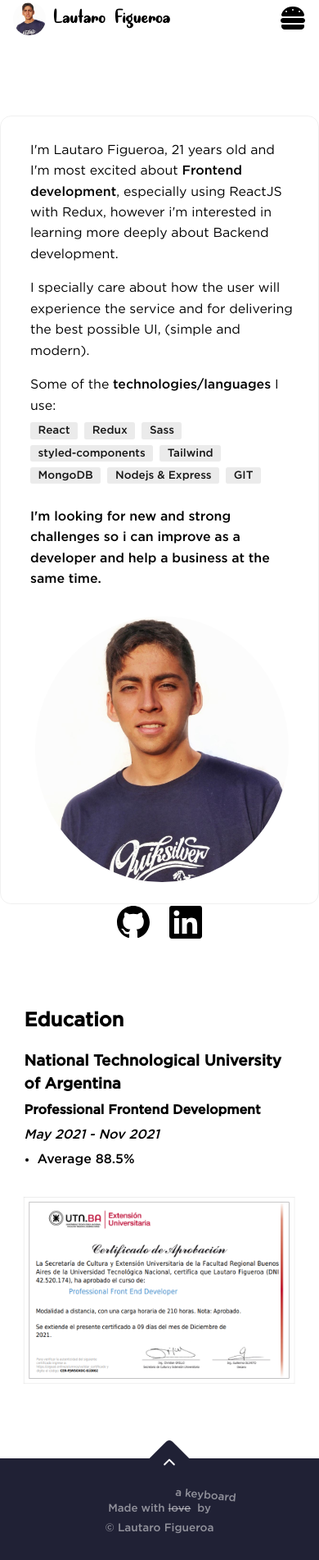
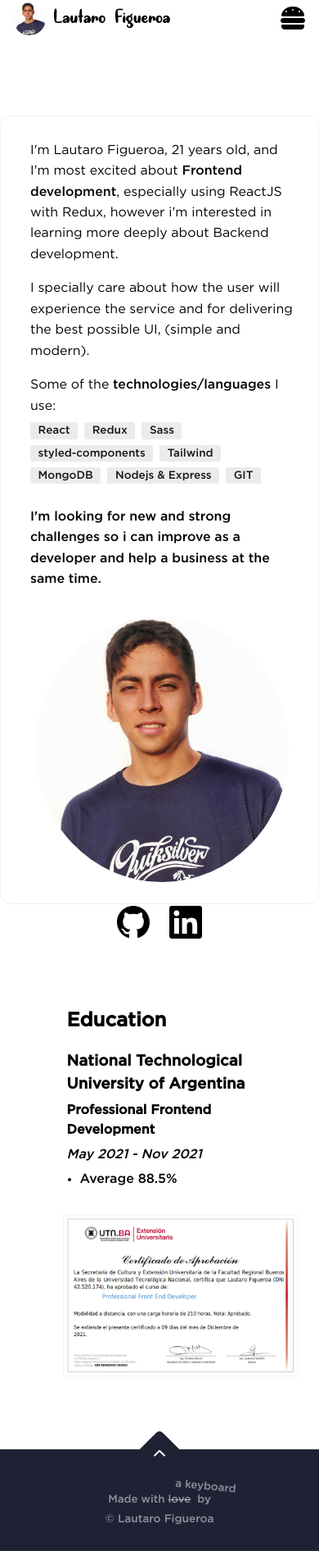
Before and after one commit to hellodiamalassana/dlk, a React (Create React App) app: page /about in a window 390 px wide. Shown: the whole page at 82% size. Built offline with nearby package versions, Linux system fonts and the light colour scheme.

Commit message:
Portfolio Website 0.3

```diff
--- a/src/Components/Footer/index.js
+++ b/src/Components/Footer/index.js
@@ -45,7 +45,9 @@ const StyledFooter = styled.footer`
 const StyledArrowUp = styled.div`
   position: absolute;
   top: -1rem;
-  left: 48%;
+  margin: 0 auto;
+  left: 0;
+  right: 0;
   display: flex;
   justify-content: center;
   align-items: center;
--- a/src/Pages/AboutMe/Main.js
+++ b/src/Pages/AboutMe/Main.js
@@ -26,7 +26,7 @@ function Main() {
       <StyledAboutMe>
         <div>
           <p>
-            I'm Lautaro Figueroa, 21 years old and I'm most excited about
+            I'm Lautaro Figueroa, 21 years old, and I'm most excited about
             <span> Frontend development</span>, especially using ReactJS with
             Redux, however i'm interested in learning more deeply about Backend
             development.
--- a/src/Pages/AboutMe/styled-components.js
+++ b/src/Pages/AboutMe/styled-components.js
@@ -100,7 +100,9 @@ export const StyledEducation = styled.div`
   display: flex;
   justify-content: space-between;
   margin: 4rem auto;
-  padding-bottom: 0.65rem;
+  padding: 0 0 0.65rem 3.25rem;
+  max-width: calc(${({ theme }) => theme.maxWidth} - 180px);
+
   ul {
     display: flex;
     flex-direction: column;
--- a/src/Pages/Contact/style.css
+++ b/src/Pages/Contact/style.css
@@ -7,7 +7,7 @@
 
 .contact-header {
   max-width: 900px;
-  margin: 0 auto;
+  margin: 0 auto 5rem auto;
 }
 
 form {
--- a/src/Pages/Home/styled-components.js
+++ b/src/Pages/Home/styled-components.js
@@ -4,11 +4,11 @@ export const StyledPresentation = styled.div`
   display: flex;
   justify-content: space-between;
   align-items: center;
-  max-width: ${({ theme }) => theme.maxWidth};
   height: 595px;
+  margin: auto;
+  max-width: calc(${({ theme }) => theme.maxWidth} - 185px);
 
   .lottie-player {
-    height: max-content;
     margin-top: 15rem;
   }
 
@@ -18,8 +18,8 @@ export const StyledPresentation = styled.div`
 `;
 
 export const TypedContainer = styled.div`
+  width: 100%;
   margin-left: 2.8rem;
-  width: 95%;
 
   .currently-dev {
     font-size: 1.45rem;
--- a/src/Pages/Projects/styled-components.js
+++ b/src/Pages/Projects/styled-components.js
@@ -2,7 +2,7 @@ import styled from "styled-components";
 
 export const StyledProjectsSection = styled.section`
   margin-top: -1rem; // -1rem strange white-space generated by the svg
-  padding-bottom: 4rem;
+  padding-bottom: 9rem;
   background-color: #f8f8f8;
   > div {
     display: flex;
--- a/src/index.css
+++ b/src/index.css
@@ -16,16 +16,6 @@ body {
   margin: 0 auto;
   padding: 0;
   line-height: 1.5;
-}
-
-section {
-  padding: 0 1.5rem;
-  min-height: 100vh;
-}
-@media screen and (max-width: 550px) {
-  section {
-    padding: 0;
-  }
 }
 
 /* Fonts */
```
Also changed, not shown: src/Pages/Contact/index.js (deleted, +0 -8 lines).
